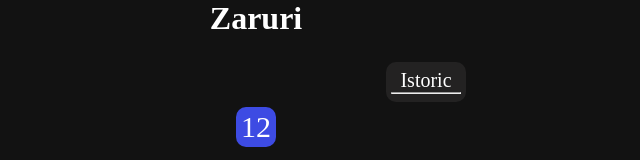
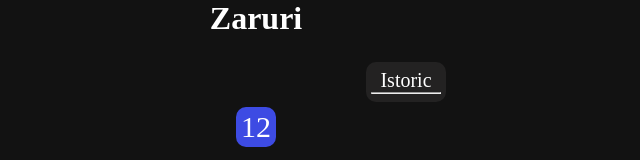
Before and after one commit to B-Bogdi/Zaruri, a plain HTML site: page index.html in a window 1280 px wide. Shown: the top 160 px of the page, without its empty margins (384-1024 px from the left). Drawn offline with Linux system fonts and the light colour scheme.

Commit message:
Add files via upload

```diff
--- a/style.css
+++ b/style.css
@@ -20,7 +20,7 @@ h1 {
   border-radius: 10px;
   color: white;
   background-color: #232222;
-  left: 170px;
+  left: 150px;
   top: -150px;
 }
 ol {
```
